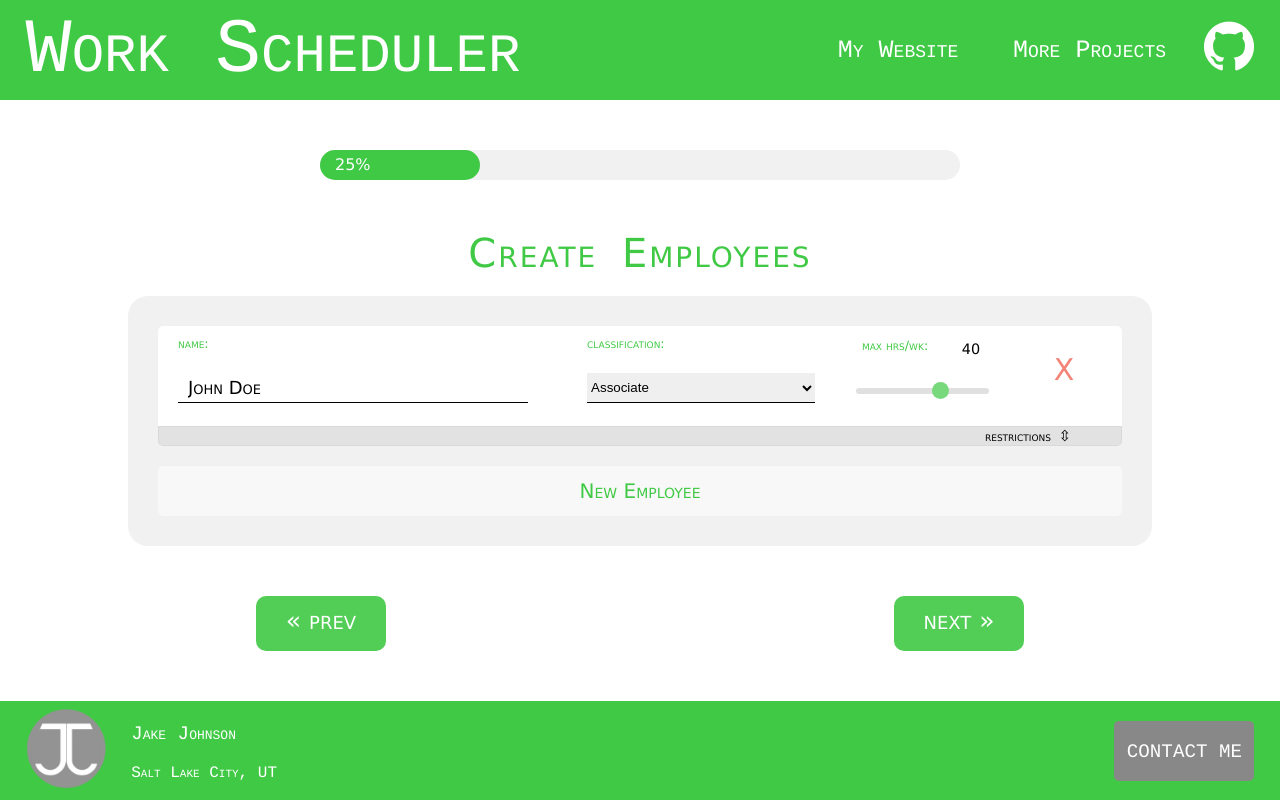
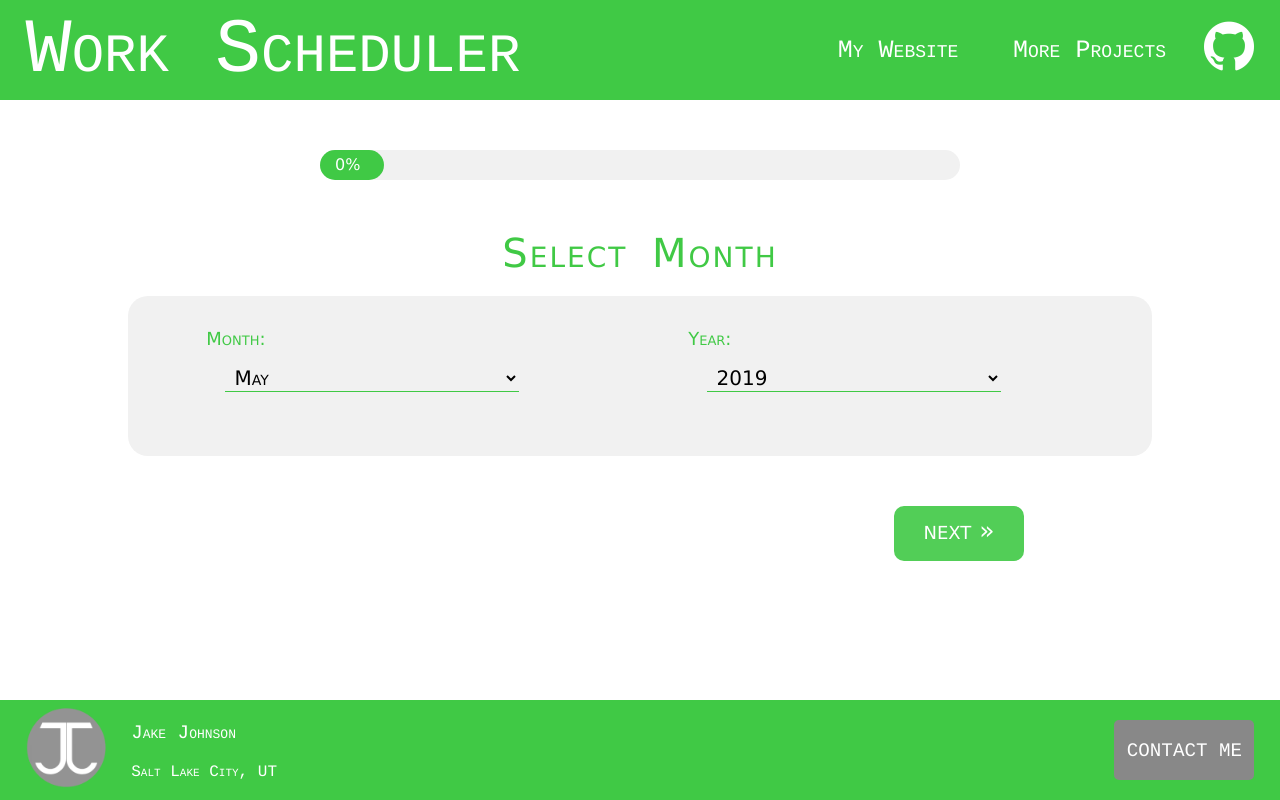
Before and after one commit to JakeJohnson05/workScheduler, a website: page appExpressScheduler/startWorkScheduler.html in a window 1280 px wide. Drawn offline with Linux system fonts and the light colour scheme.

Commit message:
remove setTab(1)

```diff
--- a/appExpressScheduler/startWorkScheduler.html
+++ b/appExpressScheduler/startWorkScheduler.html
@@ -10,7 +10,7 @@
 	<script type="text/javascript" src="js/createSchedule.js"></script>
 	<script type="text/javascript" src="js/startWorkScheduler.js"></script>
 	<script type="text/javascript" src="js/nouislider.js"></script>
-	<script type="text/javascript">window.onload=()=>{let dateObj=new Date();document.getElementsByClassName("data")[0].getElementsByTagName('option')[((dateObj.getMonth()<11)?dateObj.getMonth()+1:1)+1].selected=true;createYearOptions(new Date().getFullYear());setTab(1);}</script>
+	<script type="text/javascript">window.onload=()=>{let dateObj=new Date();document.getElementsByClassName("data")[0].getElementsByTagName('option')[((dateObj.getMonth()<11)?dateObj.getMonth()+1:1)+1].selected=true;createYearOptions(new Date().getFullYear());}</script>
 </head>
 <body>
 	<div class="content">
```
